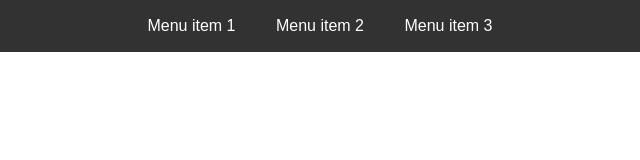
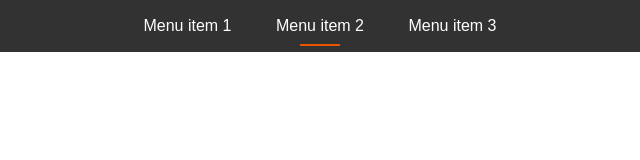
Before and after one commit to davidthedev/responsive_menu, a plain HTML site: page index.html in a window 1280 px wide. Shown: the full height of the page, 320-960 px from the left. Drawn offline with Linux system fonts and the light colour scheme.

Commit message:
Clean up css and add active state

```diff
--- a/index.html
+++ b/index.html
@@ -8,11 +8,17 @@
 </head>
 <body>
   <nav class="nav">
-    <div class="nav__links">
-      <a href="#">Menu item 1</a>
-      <a href="#">Menu item 2</a>
-      <a href="#">Menu item 3</a>
-    </div>
+    <ul class="nav__links">
+      <li>
+        <a href="#" class="nav__link">Menu item 1</a>
+      </li>
+      <li class="nav__link--active">
+        <a href="#" class="nav__link">Menu item 2</a>
+      </li>
+      <li>
+        <a href="#" class="nav__link">Menu item 3</a>
+      </li>
+    </ul>
     <div class="nav__hamburger">
       <button class="nav__btn">
         <svg class="nav__icon" width="32px" height="32px" viewBox="0 0 32 32" xmlns="http://www.w3.org/2000/svg">
@@ -24,9 +30,9 @@
 
   <div class="dropdown-nav">
     <div class="dropdown-nav__links">
-      <a href="#">Submenu item 1</a>
-      <a href="#">Submenu item 2</a>
-      <a href="#">Submenu item 3</a>
+      <a href="#">Dropdown menu item 1</a>
+      <a href="#">Dropdown menu item 2</a>
+      <a href="#">Dropdown menu item 3</a>
     </div>
   </div>
 </body>
--- a/styles.css
+++ b/styles.css
@@ -21,7 +21,7 @@ body, .nav {
   clear: both;
 }
 
-.nav .nav__btn {
+.nav__btn {
   background-color: transparent;
   border: none;
   cursor: pointer;
@@ -30,7 +30,16 @@ body, .nav {
   padding: 0;
 }
 
-.nav .nav__links a {
+.nav__links {
+  margin: 0;
+  padding: 0;
+}
+
+.nav__links li {
+  display: inline-block;
+}
+
+.nav__link {
   color: #fff;
   display: inline-block;
   margin-left: -4px;
@@ -38,12 +47,22 @@ body, .nav {
   text-decoration: none;
 }
 
-.nav .nav__links a:first-child {
+.nav__link:first-child {
   margin-left: 0;
 }
 
-.nav .nav__links a:hover {
+.nav__link:hover {
   background-color: #000;
+}
+
+.nav__link--active:after {
+  border-bottom: 2px solid #EA5600;
+  content: '';
+  display: block;
+  margin-left: auto;
+  margin-right: auto;
+  margin-top: -8px;
+  width: 40px;
 }
 
 .nav__hamburger {
@@ -52,7 +71,7 @@ body, .nav {
   margin-right: 12px;
 }
 
-.nav__hamburger .nav__icon {
+.nav__icon {
   display: block;
   fill: #fff;
 }
@@ -64,7 +83,7 @@ body, .nav {
 
 }
 
-.dropdown-nav .dropdown-nav__links a {
+.dropdown-nav__links a {
   background-color: #000;
   color: #fff;
   display: block;
@@ -72,7 +91,7 @@ body, .nav {
   text-decoration: none;
 }
 
-.dropdown-nav .dropdown-nav__links a:hover {
+.dropdown-nav__links a:hover {
   background-color: #323232;
 }
 
```
